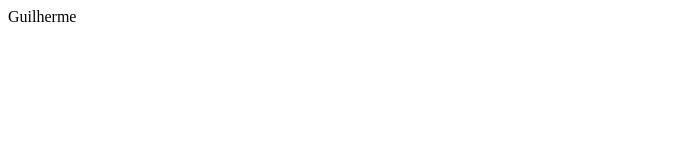
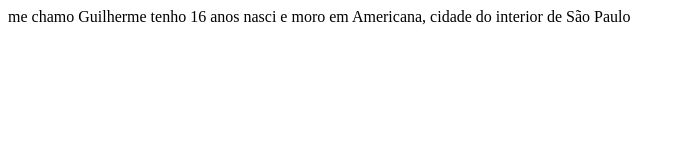
Before and after one commit to GuilhermeGGordillo/teste, a plain HTML site: page index.html in a window 1280 px wide. Shown: the whole page, without its empty margins (0-685 px from the left). Drawn offline with Linux system fonts and the light colour scheme.

Commit message:
texto adicionado

```diff
--- a/index.html
+++ b/index.html
@@ -6,6 +6,8 @@
     <title>Document</title>
 </head>
 <body>
-    Guilherme
+    me chamo Guilherme tenho 16 anos
+    nasci e moro em Americana, cidade do interior de São Paulo
+
 </body>
 </html>
```
